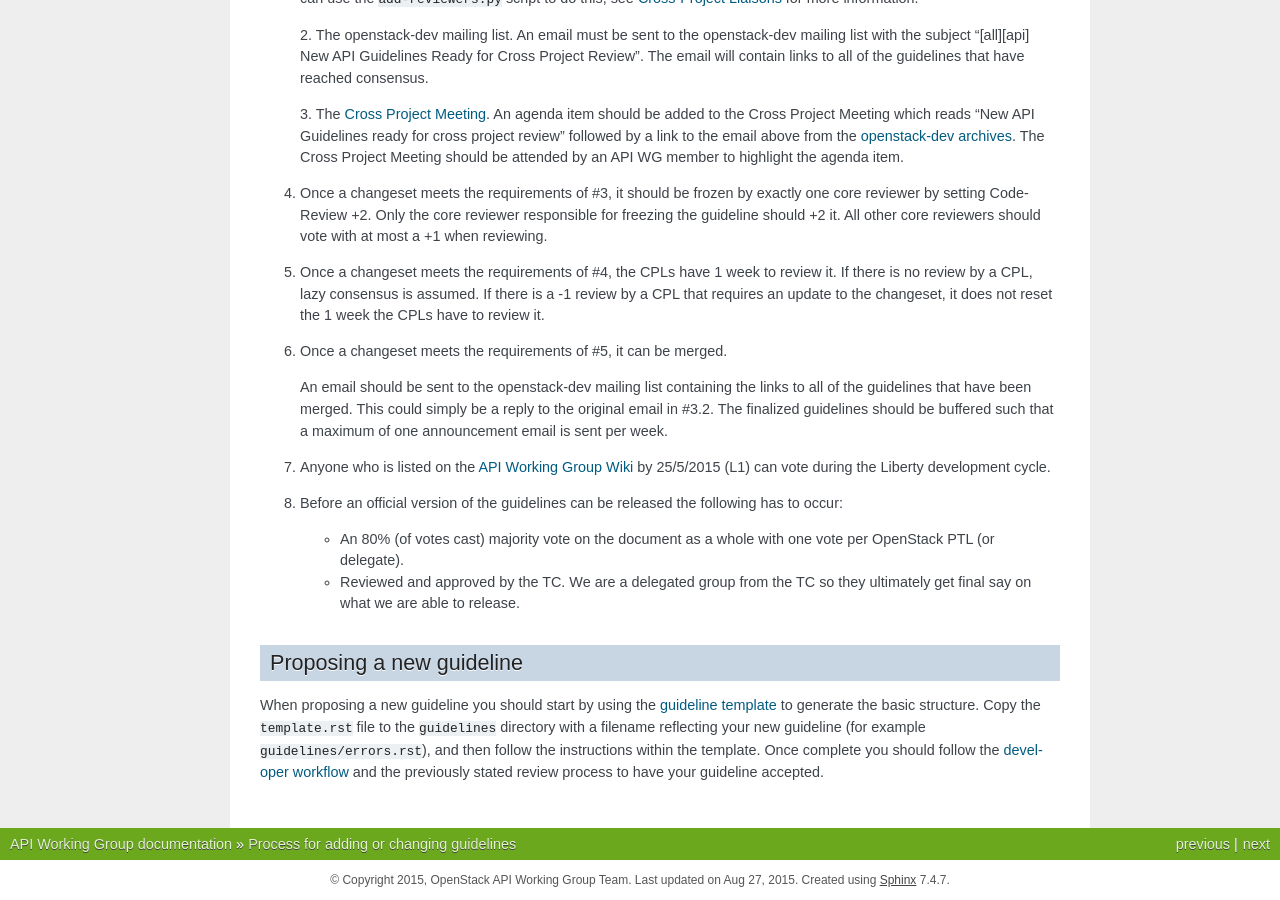
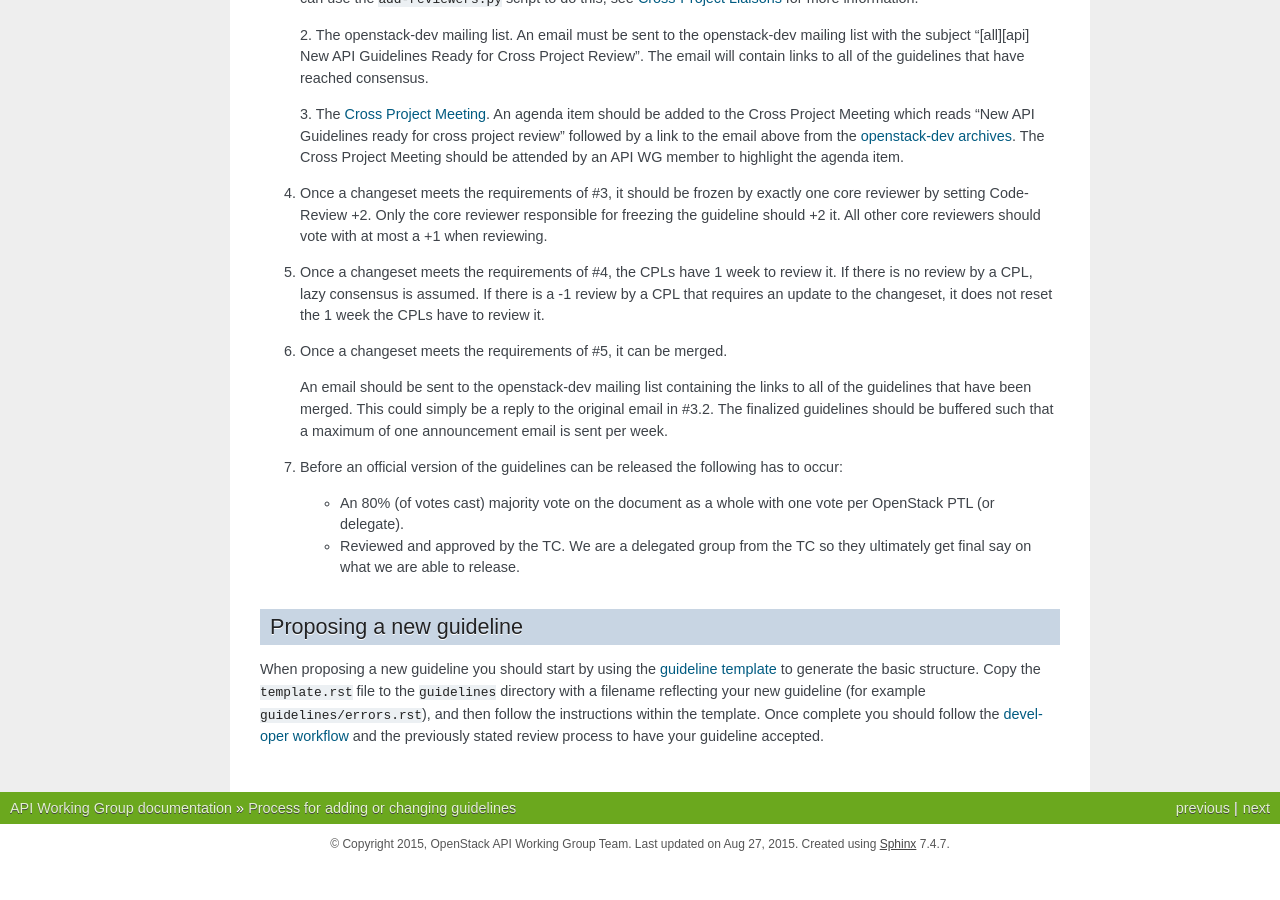
Before and after one commit to openstack/api-sig, a Sphinx documentation site: the page built from doc/source/process.rst, in a window 1280 px wide and 900 px high, scrolled down 713 px. Built offline with Sphinx 7.4.7, drawn with Linux system fonts in a browser that asks for light colours; after the commit the page ends 1577 px from its top, so only the background shows below that.

Commit message:
Remove the voting restriction
Based on feedback in this review [1] we want to remove the
restriction on voting on guidelines. That restriction was
a hold over from a Summit discussion when we didn't really
know how everything would work out. It's simply not necessary
at this point.

[1] https://review.openstack.org/#/c/213876/3/doc/source/process.rst

Change-Id: I842a365f3bc5d23b39039525d315194b3344ff04

```diff
--- a/doc/source/process.rst
+++ b/doc/source/process.rst
@@ -77,11 +77,7 @@
    guidelines should be buffered such that a maximum of one announcement
    email is sent per week.
 
-7. Anyone who is listed on the `API Working Group Wiki
-   <https://wiki.openstack.org/wiki/API_Working_Group>`_ by
-   25/5/2015 (L1) can vote during the Liberty development cycle.
-
-8. Before an official version of the guidelines can be released the
+7. Before an official version of the guidelines can be released the
    following has to occur:
 
    * An 80% (of votes cast) majority vote on the document as a whole
```
